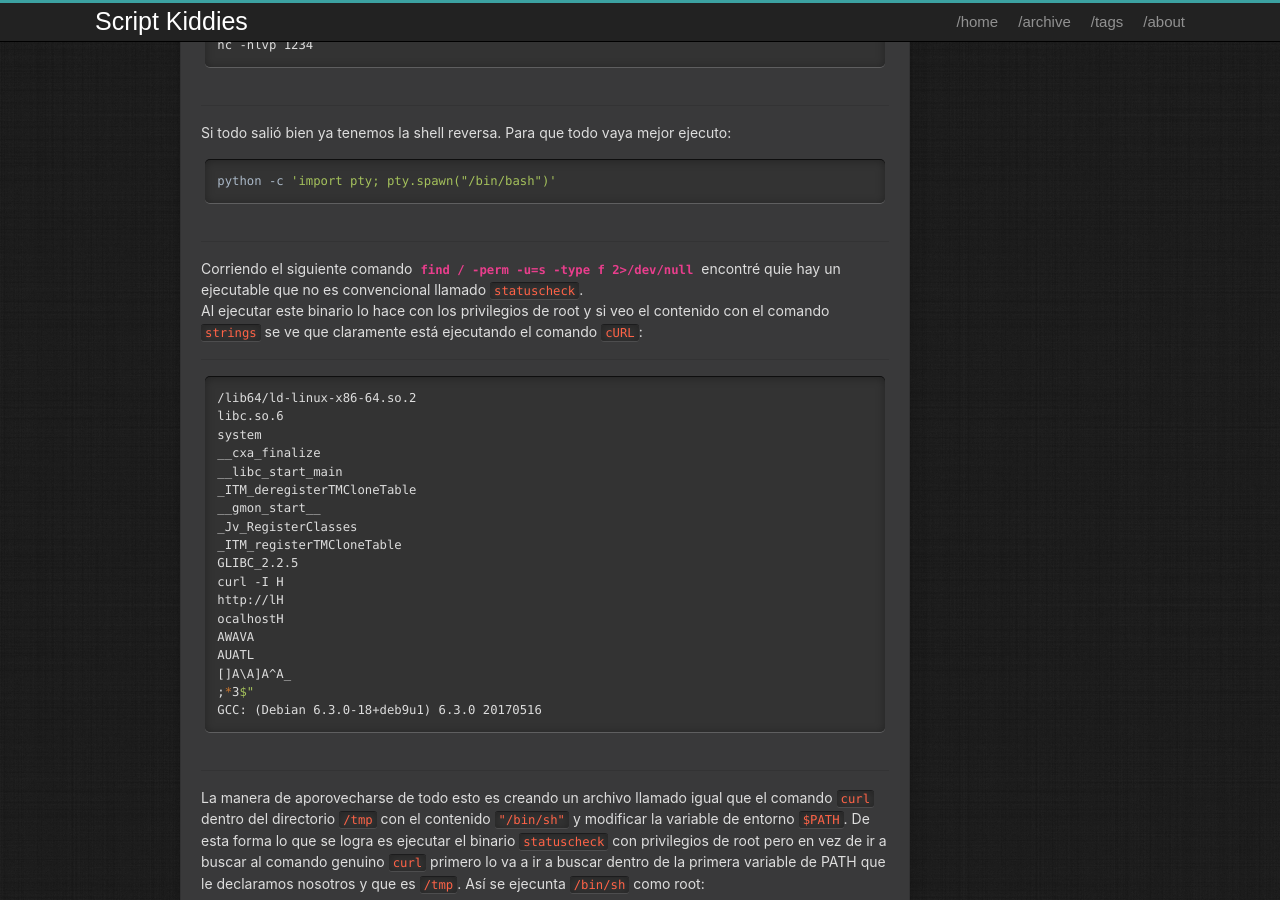
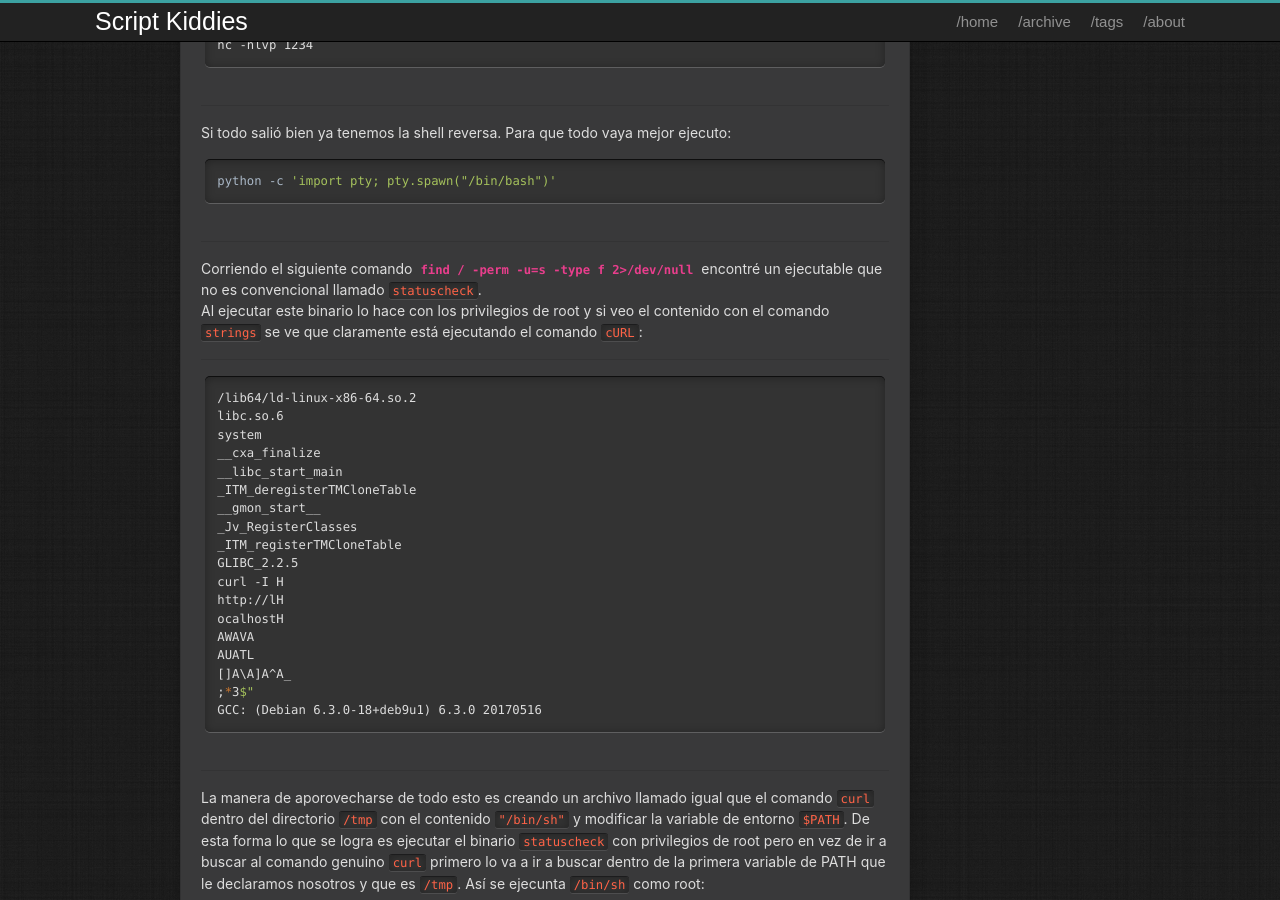
Before and after one commit to pgrandoli/pgrandoli.github.io, a Jekyll site: the page built from _posts/2020-04-03-Symfonos_1-Walkthrough.md, in a window 1280 px wide and 900 px high, scrolled down 9685 px. Built offline with Jekyll 4.4.1, drawn with Linux system fonts in a browser that asks for light colours; comment, search, counter and statistics services are not loaded; some of the changed text lies outside the part shown.

Commit message:
Add files via upload

````diff
--- a/_posts/2020-04-03-Symfonos_1-Walkthrough.md
+++ b/_posts/2020-04-03-Symfonos_1-Walkthrough.md
@@ -489,7 +489,7 @@ python -c 'import pty; pty.spawn("/bin/bash")'
 ```
 ---
 
-Corriendo el siguiente comando **``find / -perm -u=s -type f 2>/dev/null``** encontré quie hay un ejecutable que no es convencional llamado `statuscheck`.
+Corriendo el siguiente comando **``find / -perm -u=s -type f 2>/dev/null``** encontré un ejecutable que no es convencional llamado `statuscheck`.
 Al ejecutar este binario lo hace con los privilegios de root y si veo el contenido con el comando `strings` se ve que claramente está ejecutando el comando `cURL`:
 
 ---
````
Also changed, not shown: other parts of _posts/2020-04-03-Symfonos_1-Walkthrough.md (+1 -1 lines).
